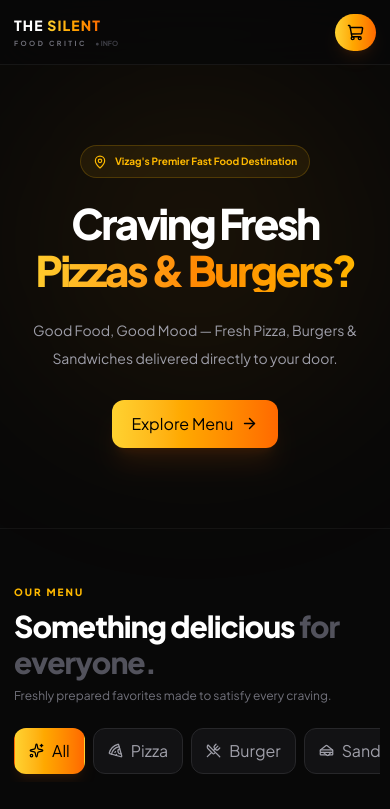
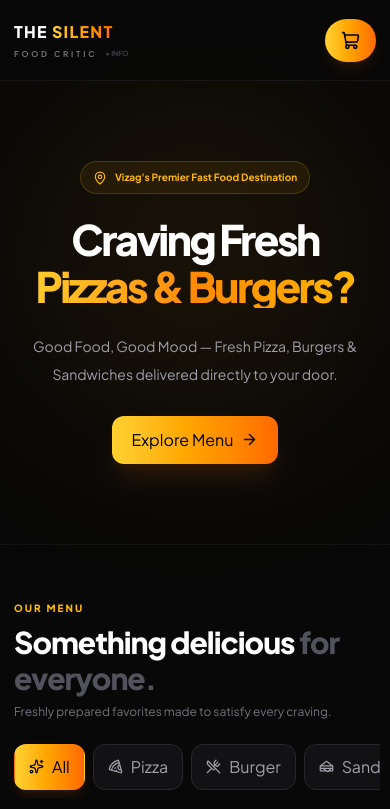
Before and after one commit to Prasad-dev2025/FoodCritics, a React (Vite) app: page / in a window 390 px wide. Shown: the top 809 px of the page. Built offline with nearby package versions, Linux system fonts and the light colour scheme.

Commit message:
thick nav bar

```diff
--- a/src/App.jsx
+++ b/src/App.jsx
@@ -1711,7 +1711,7 @@ export default function App() {
 
       <header className="sticky top-0 z-50 border-b border-white/[0.06] bg-[#080808]/80 backdrop-blur-xl">
 
-        <div className="mx-auto flex h-16 w-[calc(100%-28px)] max-w-6xl items-center justify-between sm:h-[72px] sm:w-[calc(100%-40px)]">
+        <div className="mx-auto flex h-20 w-[calc(100%-28px)] max-w-6xl items-center justify-between sm:h-[72px] sm:w-[calc(100%-40px)]">
 
           <motion.button
             type="button"
@@ -1728,7 +1728,7 @@ export default function App() {
             className="group text-left leading-none outline-none"
           >
 
-            <div className="text-sm font-black tracking-[0.08em] sm:text-lg">
+            <div className="text-base font-black tracking-[0.08em] sm:text-lg">
 
               THE{' '}
 
@@ -1740,7 +1740,7 @@ export default function App() {
 
             </div>
 
-            <div className="mt-1 flex items-center gap-1 text-[7px] font-bold tracking-[0.35em] text-zinc-500 transition group-hover:text-amber-400 sm:text-[9px]">
+            <div className="mt-1 flex items-center gap-1 text-[8px] font-bold tracking-[0.35em] text-zinc-500 transition group-hover:text-amber-400 sm:text-[9px]">
 
               FOOD CRITIC
 
@@ -1765,11 +1765,11 @@ export default function App() {
             onClick={() =>
               setIsCartOpen(true)
             }
-            className="relative flex items-center gap-2 rounded-full bg-gradient-to-r from-amber-300 to-orange-500 px-3 py-2.5 text-xs font-extrabold text-black shadow-lg shadow-orange-500/10 sm:px-5 sm:py-3 sm:text-sm"
+            className="relative flex items-center gap-2 rounded-full bg-gradient-to-r from-amber-300 to-orange-500 px-4 py-3 text-sm font-extrabold text-black shadow-lg shadow-orange-500/10 sm:px-5 sm:py-3 sm:text-sm"
           >
 
             <ShoppingCart
-              size={17}
+              size={19}
             />
 
             <span className="hidden sm:inline">
```
